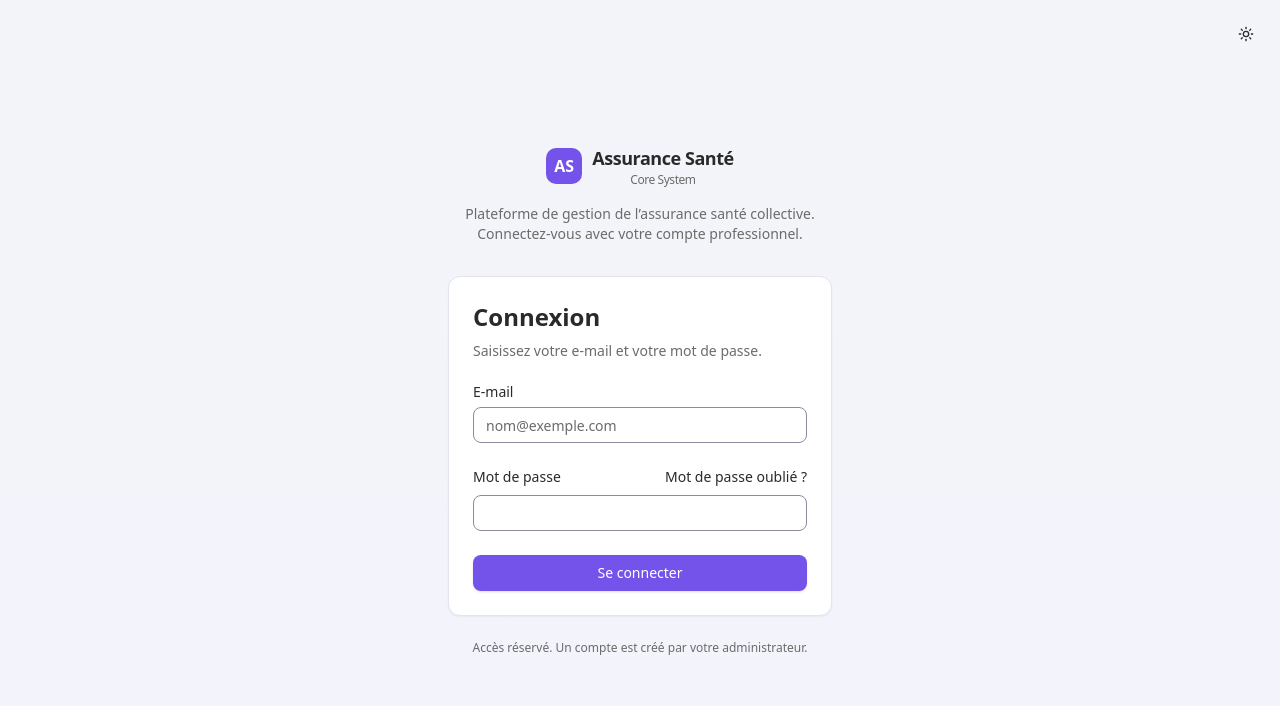
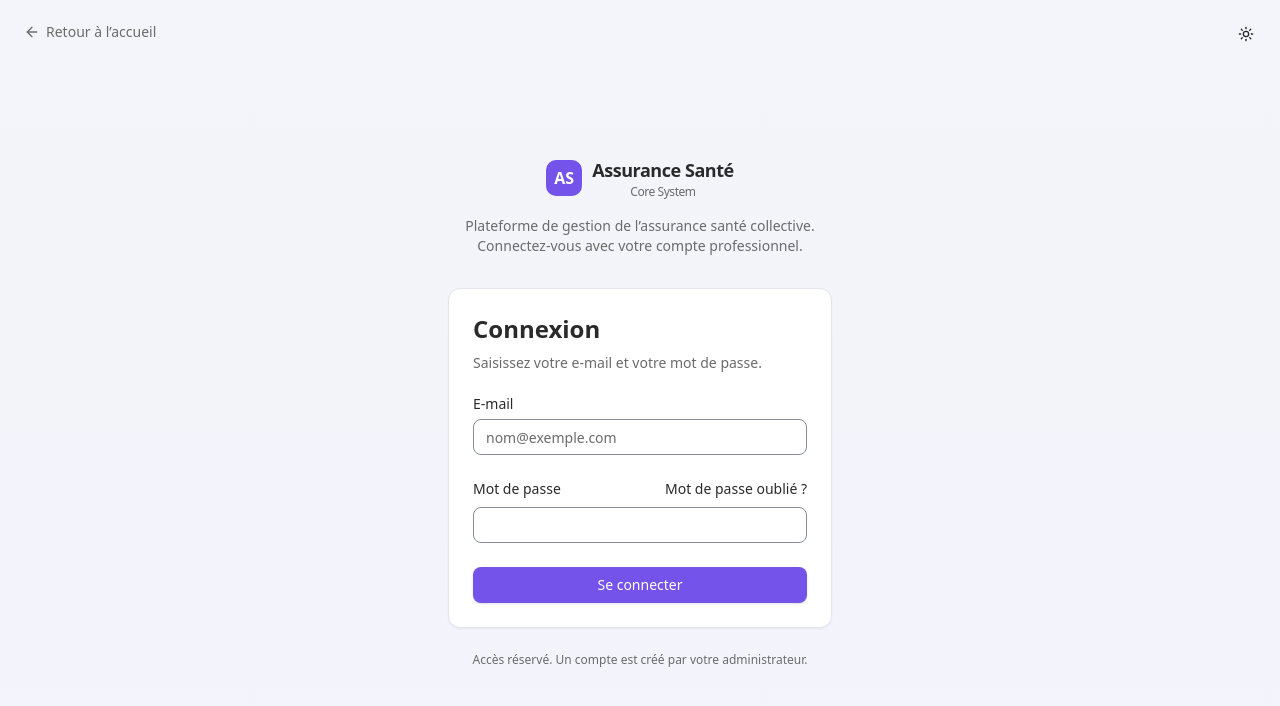
Before and after one commit to armks/assurance-sante-core-system, a Next.js app in the folder apps/web/: page /login in a window 1280 px wide. Shown: the top 706 px of the page. Built offline with nearby package versions, Linux system fonts and the light colour scheme.

Commit message:
feat(auth): lien « Retour à l'accueil » sur la page de connexion et les pages mot de passe oublié, inscription, erreur
Co-Authored-By: Claude Sonnet 5.5 <noreply@anthropic.com>
Claude-Session: https://claude.ai/code/session_01RwDQPoAkYRbV2nEcywCvdq

```diff
--- a/apps/web/app/auth/error/page.tsx
+++ b/apps/web/app/auth/error/page.tsx
@@ -1,3 +1,4 @@
+import { LienAccueil } from '@/components/lien-accueil'
 import Link from 'next/link'
 
 import { Card, CardContent, CardHeader, CardTitle } from '@/components/ui/card'
@@ -6,7 +7,8 @@ export default async function Page({ searchParams }: { searchParams: Promise<{ e
   const params = await searchParams
 
   return (
-    <div className="flex min-h-svh w-full items-center justify-center p-6 md:p-10">
+    <div className="relative flex min-h-svh w-full items-center justify-center p-6 pt-16 md:p-10">
+      <LienAccueil />
       {/* Même effet d'ouverture que le méga menu et la page de connexion. */}
       <div className="megamenu-panneau w-full max-w-sm" style={{ animationDelay: '350ms' }}>
         <div className="flex flex-col gap-6">
--- a/apps/web/app/auth/forgot-password/page.tsx
+++ b/apps/web/app/auth/forgot-password/page.tsx
@@ -1,8 +1,10 @@
+import { LienAccueil } from '@/components/lien-accueil'
 import { ForgotPasswordForm } from '@/components/forgot-password-form'
 
 export default function Page() {
   return (
-    <div className="flex min-h-svh w-full items-center justify-center p-6 md:p-10">
+    <div className="relative flex min-h-svh w-full items-center justify-center p-6 pt-16 md:p-10">
+      <LienAccueil />
       {/* Même effet d'ouverture que le méga menu et la page de connexion : la carte se déroule du haut, lentement. */}
       <div className="megamenu-panneau w-full max-w-sm" style={{ animationDelay: '350ms' }}>
         <ForgotPasswordForm />
--- a/apps/web/app/auth/sign-up-success/page.tsx
+++ b/apps/web/app/auth/sign-up-success/page.tsx
@@ -1,3 +1,4 @@
+import { LienAccueil } from '@/components/lien-accueil'
 import {
   Card,
   CardContent,
@@ -8,7 +9,8 @@ import {
 
 export default function Page() {
   return (
-    <div className="flex min-h-svh w-full items-center justify-center p-6 md:p-10">
+    <div className="relative flex min-h-svh w-full items-center justify-center p-6 pt-16 md:p-10">
+      <LienAccueil />
       {/* Même effet d'ouverture que le méga menu et la page de connexion. */}
       <div className="megamenu-panneau w-full max-w-sm" style={{ animationDelay: '350ms' }}>
         <div className="flex flex-col gap-6">
--- a/apps/web/app/auth/sign-up/page.tsx
+++ b/apps/web/app/auth/sign-up/page.tsx
@@ -1,8 +1,10 @@
+import { LienAccueil } from '@/components/lien-accueil'
 import { SignUpForm } from '@/components/sign-up-form'
 
 export default function Page() {
   return (
-    <div className="flex min-h-svh w-full items-center justify-center p-6 md:p-10">
+    <div className="relative flex min-h-svh w-full items-center justify-center p-6 pt-16 md:p-10">
+      <LienAccueil />
       {/* Même effet d'ouverture que le méga menu et la page de connexion : la carte se déroule du haut, lentement. */}
       <div className="megamenu-panneau w-full max-w-sm" style={{ animationDelay: '350ms' }}>
         <SignUpForm />
--- a/apps/web/app/auth/update-password/page.tsx
+++ b/apps/web/app/auth/update-password/page.tsx
@@ -1,8 +1,10 @@
+import { LienAccueil } from '@/components/lien-accueil'
 import { UpdatePasswordForm } from '@/components/update-password-form'
 
 export default function Page() {
   return (
-    <div className="flex min-h-svh w-full items-center justify-center p-6 md:p-10">
+    <div className="relative flex min-h-svh w-full items-center justify-center p-6 pt-16 md:p-10">
+      <LienAccueil />
       {/* Même effet d'ouverture que le méga menu et la page de connexion : la carte se déroule du haut, lentement. */}
       <div className="megamenu-panneau w-full max-w-sm" style={{ animationDelay: '350ms' }}>
         <UpdatePasswordForm />
--- a/apps/web/app/login/page.tsx
+++ b/apps/web/app/login/page.tsx
@@ -1,6 +1,7 @@
 import type { Metadata } from 'next';
 
 import { Brand } from '@/components/brand';
+import { LienAccueil } from '@/components/lien-accueil';
 import { LoginForm } from '@/components/login-form';
 import { ModeToggle } from '@/components/mode-toggle';
 
@@ -10,7 +11,8 @@ export const metadata: Metadata = {
 
 export default function LoginPage() {
   return (
-    <main className="relative flex min-h-svh flex-col items-center justify-center bg-gradient-to-b from-muted/40 to-background px-6 py-10">
+    <main className="relative flex min-h-svh flex-col items-center justify-center bg-gradient-to-b from-muted/40 to-background px-6 pb-10 pt-16">
+      <LienAccueil />
       <div className="absolute right-4 top-4">
         <ModeToggle />
       </div>
--- /dev/null
+++ b/apps/web/components/lien-accueil.tsx
@@ -0,0 +1,24 @@
+import { ArrowLeft } from 'lucide-react';
+import Link from 'next/link';
+
+import { cn } from '@/lib/utils';
+
+/**
+ * Lien « Retour à l'accueil » des pages d'authentification (connexion, mot de passe oublié…) : en haut à gauche, en face du bouton de thème de
+ * la page de connexion. Apparition douce, comme le reste de l'ouverture de ces pages (classes megamenu-*).
+ */
+export function LienAccueil({ className }: { className?: string }) {
+  return (
+    <Link
+      href="/"
+      className={cn(
+        'megamenu-colonne absolute left-4 top-4 inline-flex items-center gap-1.5 rounded-md px-2 py-1.5 text-sm font-medium text-muted-foreground transition-colors hover:bg-accent hover:text-foreground focus-visible:outline-none focus-visible:ring-2 focus-visible:ring-ring',
+        className,
+      )}
+      style={{ animationDelay: '200ms' }}
+    >
+      <ArrowLeft aria-hidden="true" className="size-4" />
+      Retour à l’accueil
+    </Link>
+  );
+}
```
Also changed, not shown: 1 other file (tests, documents, lock files or other folders).
